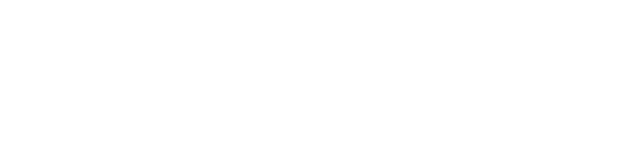
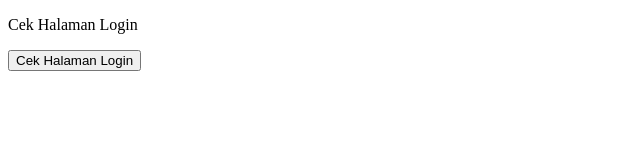
Before and after one commit to Zalefzn/MAPPI_Proyek, a plain HTML site: page index.html in a window 1280 px wide. Shown: the whole page, without its empty margins (0-640 px from the left). Drawn offline with Linux system fonts and the light colour scheme.

Commit message:
feat: login page

```diff
--- a/index.html
+++ b/index.html
@@ -6,6 +6,7 @@
     <title>Document</title>
 </head>
 <body>
-
+    <p>Cek Halaman Login</p>
+    <button onclick="location.href='pages/login/login.html'">Cek Halaman Login</button>
 </body>
 </html>
```
Also changed, not shown: 1 other file.
